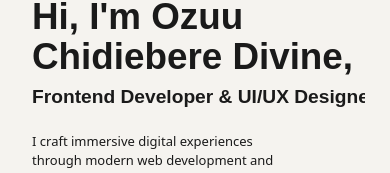
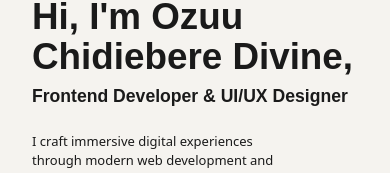
Before and after one commit to T3MPEST-21/Portfolio, a React (Vite) app in the folder frontend/: page / in a window 390 px wide. Shown: the part 115-288 px from the top of the page. Built offline with nearby package versions, Linux system fonts and the light colour scheme.

Commit message:
Updated ...

```diff
--- a/frontend/src/global.css
+++ b/frontend/src/global.css
@@ -1527,7 +1527,7 @@ body.dark-mode .hamburger span {
 
 .hero-h3 {
   margin: 5px 0 0;
-  font-size: 1.2em;
+  font-size: 1.1em;
 }
 
 @keyframes typing {
```
